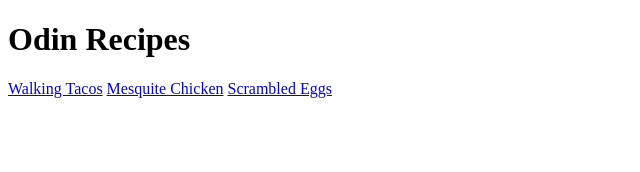
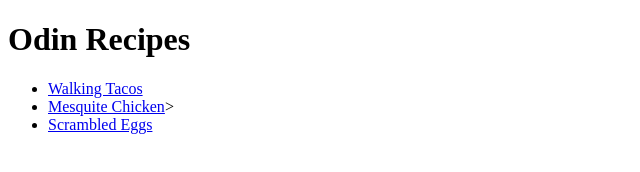
Before and after one commit to jsurr561/odin_recipes, a plain HTML site: page index.html in a window 1280 px wide. Shown: the whole page, without its empty margins (0-640 px from the left). Drawn offline with Linux system fonts and the light colour scheme.

Commit message:
Format links as unordered list

```diff
--- a/index.html
+++ b/index.html
@@ -8,8 +8,10 @@
 </head>
 <body>
     <h1>Odin Recipes</h1>
-    <a href="./recipes/walking_tacos.html">Walking Tacos</a>
-    <a href="./recipes/mesquite_chicken.html">Mesquite Chicken</a>
-    <a href="./recipes/scrambled_eggs.html">Scrambled Eggs</a>
+    <ul>
+        <li><a href="./recipes/walking_tacos.html">Walking Tacos</a></li>
+        <li><a href="./recipes/mesquite_chicken.html">Mesquite Chicken</a>></li>
+        <li><a href="./recipes/scrambled_eggs.html">Scrambled Eggs</a></li>
+    </ul>
 </body>
 </html>
```
